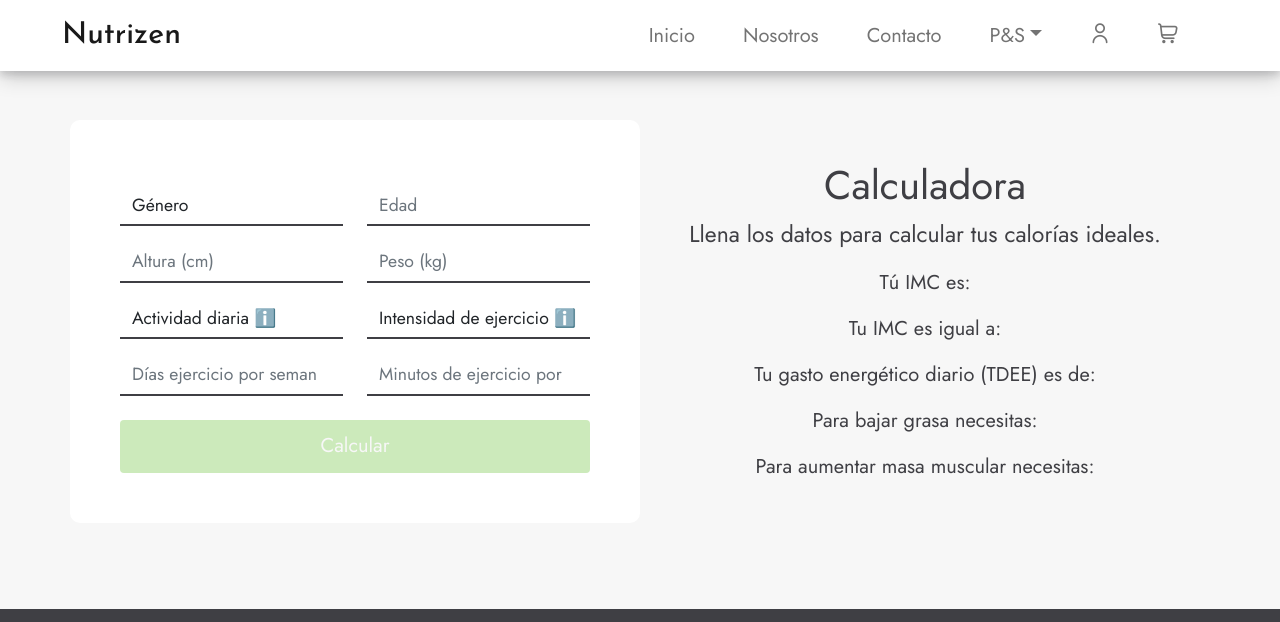
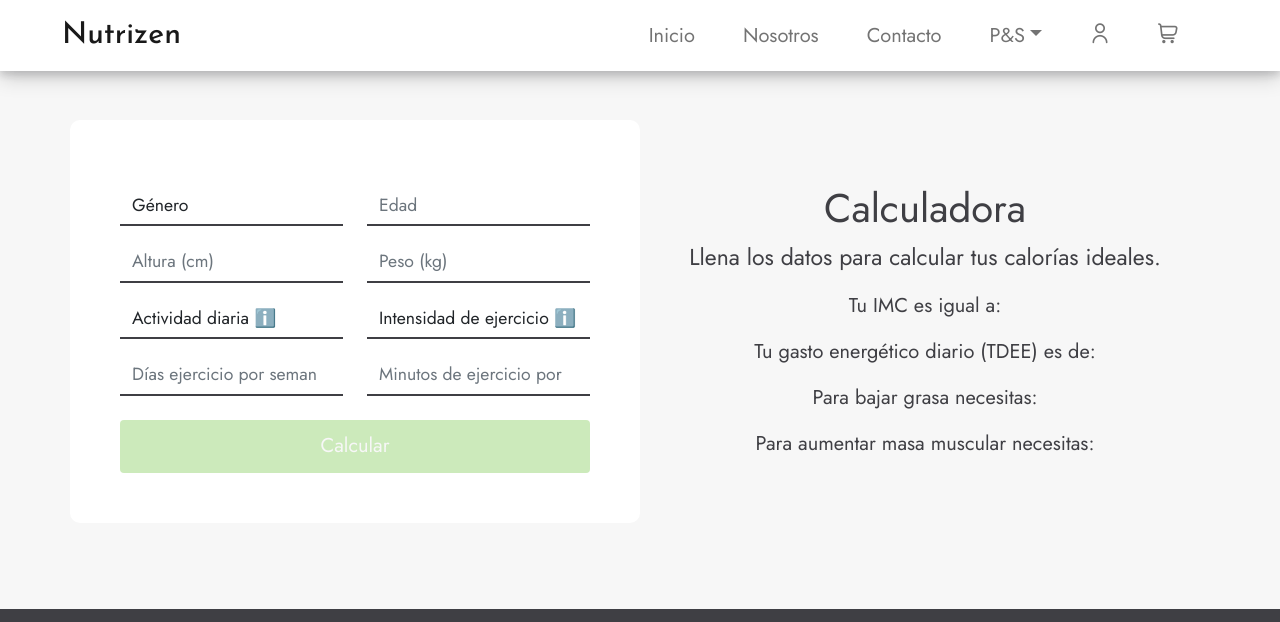
Before and after one commit to NutriZen/nutrizenOficial, a plain HTML site: page services.html in a window 1280 px wide. Shown: the top 622 px of the page. Drawn offline with nearby package versions, Linux system fonts and the light colour scheme; files whose address does not match are found by name.

Commit message:
Update services.html
se corrite imc

```diff
--- a/services.html
+++ b/services.html
@@ -128,11 +128,6 @@
 
 
                     <p style="font-size: 20px;">
-                        Tú IMC es:
-                        <span id="imcResult"></span>
-
-
-                    <p style="font-size: 20px;">
                         Tu IMC es igual a:
                         <span id="ResultIMC"></span>
                     </p>
```
